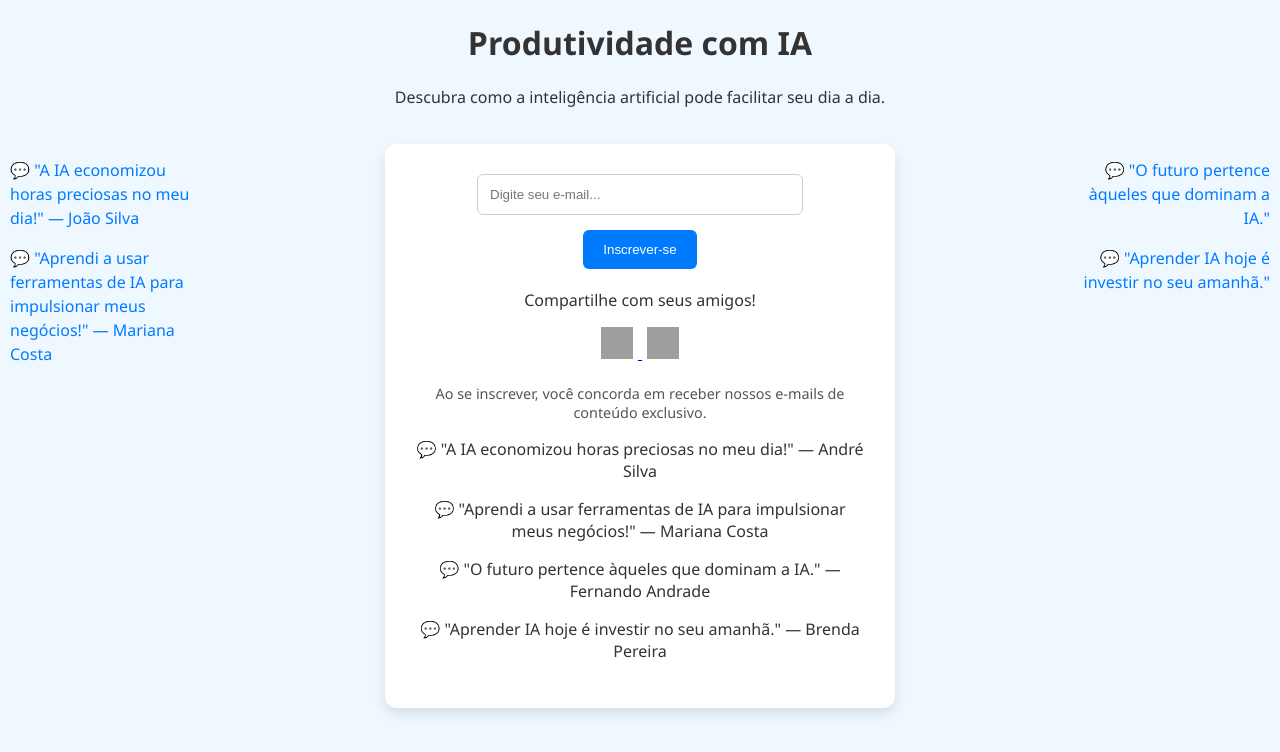
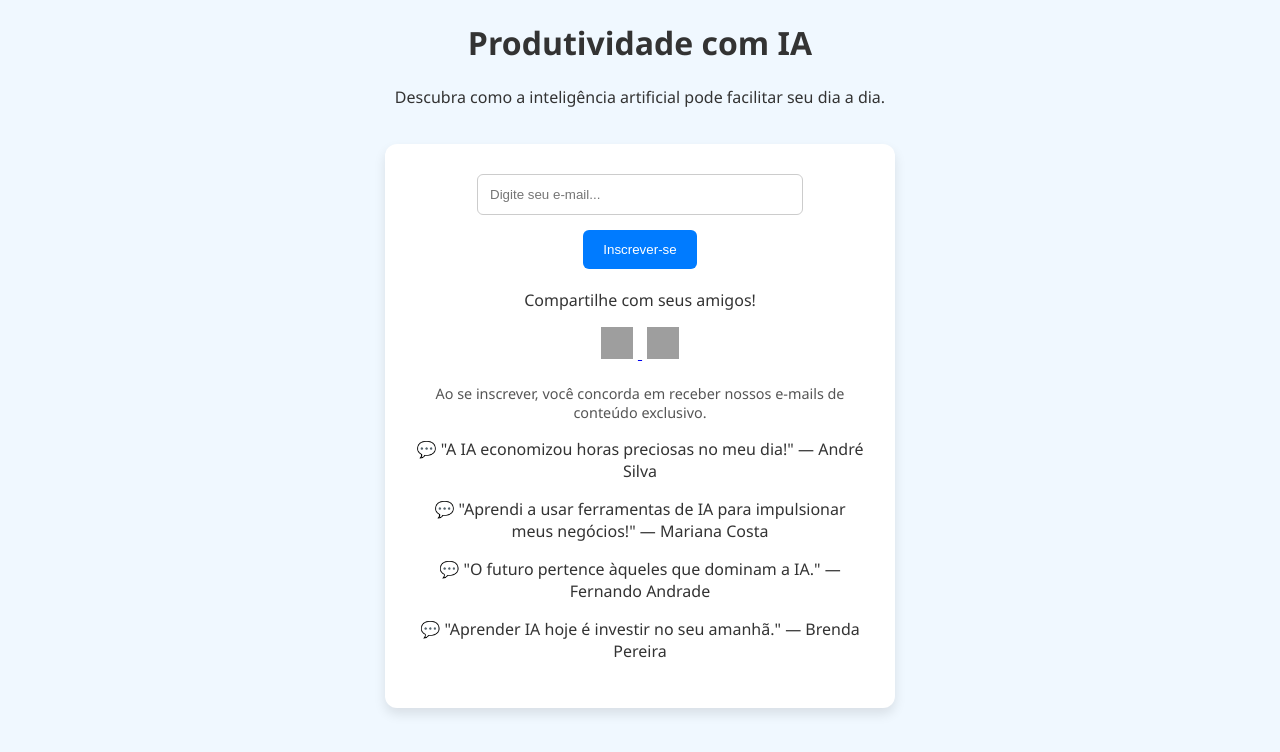
Before and after one commit to defreitas12bm/IAnoDiaADia, a plain HTML site: page index.html in a window 1280 px wide. Drawn offline with Linux system fonts and the light colour scheme; grey boxes are pictures that could not be loaded.

Commit message:
Update index.html
removendo comentários laterais

```diff
--- a/index.html
+++ b/index.html
@@ -66,26 +66,6 @@
             color: #007BFF;
             font-size: 1.2em;
         }
-
-    /* Depoimentos e frases laterais */
-    .sidebar {
-        position: absolute;
-        top: 20%;
-        width: 200px;
-        color: #007BFF;
-        font-size: 1em;
-        line-height: 1.5;
-        z-index: 0;
-    }
-    .sidebar.left {
-        left: 10px;
-        text-align: left;
-    }
-    .sidebar.right {
-        right: 10px;
-        text-align: right;
-    }
-
         /* Ajustes para telas menores */
         @media (max-width: 768px) {
             .sidebar {
@@ -98,7 +78,6 @@
                 padding: 20px;
             }
         }
-
         /* Adiciona os depoimentos abaixo do formulário no celular */
         @media (max-width: 768px) {
             .mobile-testimonials {
@@ -110,7 +89,6 @@
                 text-align: center;
             }
         }
-
         /* Estatísticas na parte inferior */
         .bottom-section {
             margin-top: 40px;
@@ -121,7 +99,6 @@
         .bottom-section div {
             margin: 10px 0;
         }
-
         /* Estilo para o bloco de compartilhamento social */
         .social-share {
             margin-top: 20px;
@@ -135,7 +112,6 @@
             transform: scale(1.1);
         }
     </style>
-
 
     <script>
         async function handleSubmit(event) {
@@ -162,15 +138,6 @@
         <h1>Produtividade com IA</h1>
         <p>Descubra como a inteligência artificial pode facilitar seu dia a dia.</p>
     </header>
-    <!-- Depoimentos laterais (escondidos no celular) -->
-    <div class="sidebar left">
-        <p>💬 "A IA economizou horas preciosas no meu dia!" — João Silva</p>
-        <p>💬 "Aprendi a usar ferramentas de IA para impulsionar meus negócios!" — Mariana Costa</p>
-    </div>
-    <div class="sidebar right">
-        <p>💬 "O futuro pertence àqueles que dominam a IA."</p>
-        <p>💬 "Aprender IA hoje é investir no seu amanhã."</p>
-    </div>
 
     <div class="container">
         <form action="https://formspree.io/f/xannavae" method="POST" onsubmit="handleSubmit(event)">
@@ -197,7 +164,9 @@
         <div class="mobile-testimonials">
             <p>💬 "A IA economizou horas preciosas no meu dia!" — André Silva</p>
             <p>💬 "Aprendi a usar ferramentas de IA para impulsionar meus negócios!" — Mariana Costa</p>
-        <p>💬 "O futuro pertence àqueles que dominam a IA."  — Fernando Andrade</p>
-        <p>💬 "Aprender IA hoje é investir no seu amanhã."  — Brenda Pereira</p>
+            <p>💬 "O futuro pertence àqueles que dominam a IA." — Fernando Andrade</p>
+            <p>💬 "Aprender IA hoje é investir no seu amanhã." — Brenda Pereira</p>
         </div>
     </div>
+</body>
+</html>
```
Lines whose indentation alone changed are shown as unchanged.
